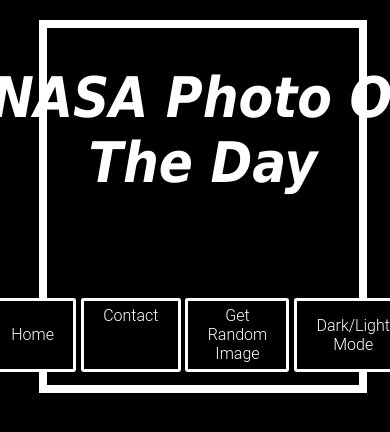
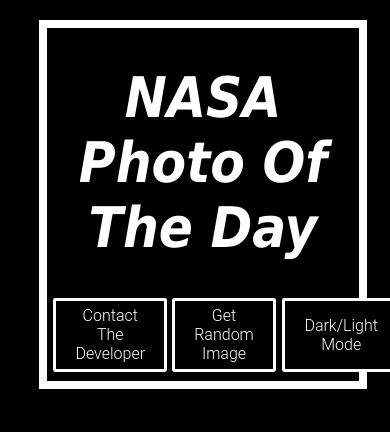
Before and after one commit to bezzantsam/NASA-PhotoGenerator, a React (Create React App) app: page / in a window 390 px wide. Shown: the top 432 px of the page. Built offline with nearby package versions, Linux system fonts and the light colour scheme; no server answers.

Commit message:
optimized for mobile via flex and margin

```diff
--- a/src/components/App.js
+++ b/src/components/App.js
@@ -50,9 +50,8 @@
         <Header>
           <H1>NASA Photo Of The Day</H1>
           <Nav>
-            <Button>Home</Button>
             <A target="_blank" href="https://www.linkedin.com/in/sam-bezzant/">
-              Contact
+              Contact The Developer
             </A>
             <Button onClick={getRandom}>Get Random Image</Button>
             <Button onClick={themeToggler}>Dark/Light Mode</Button>
--- a/src/components/Components.js
+++ b/src/components/Components.js
@@ -16,6 +16,7 @@
   text-align: center;
   transition: all 0.2s;
   margin-bottom: 3%;
+  margin-right: 2%;
   &: hover {
     color: ${(props) => props.theme.backgroundColor};
     background-color: ${(props) => props.theme.textColor};
@@ -24,6 +25,7 @@
 
 export const A = styled.a`
   display: inline-block;
+  flex-direction: column;justify-content: center;
   padding: 0.35em 1.2em;
   border: 0.2em solid ${(props) => props.theme.borderColor};
   margin: 0 0.3em 0.3em 0;
@@ -38,6 +40,7 @@
   text-align: center;
   transition: all 0.2s;
   margin-bottom: 3%;
+  margin-left: 2%;
   &: hover {
     color: ${(props) => props.theme.backgroundColor};
     background-color: ${(props) => props.theme.textColor};
@@ -52,7 +55,7 @@
 export const Header = styled.div`
   border: 0.5em solid ${(props) => props.theme.borderColor};
   display: flex;
-  flex-flow: column wrap;
+  flex-flow: column;
   width: 80%;
   align-content: center;
   margin-left: 10%;
```
